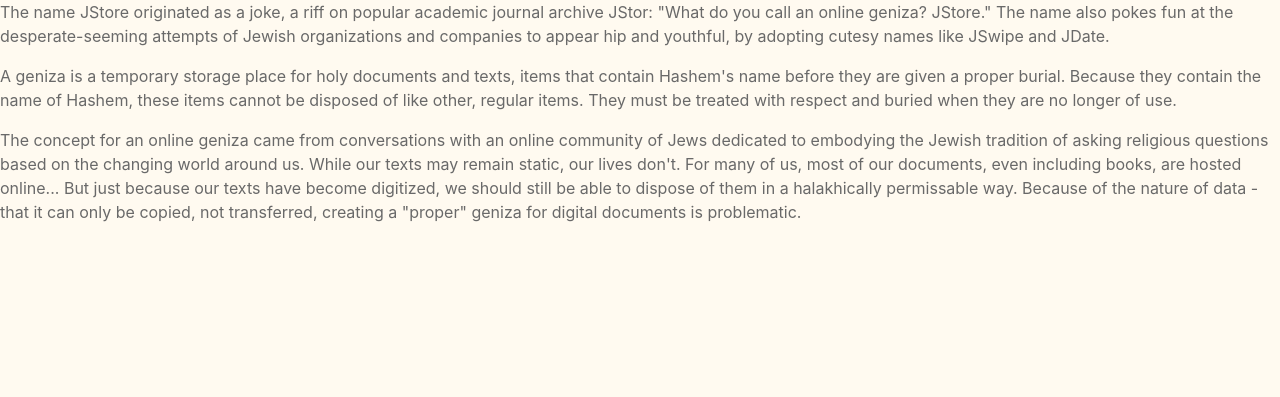
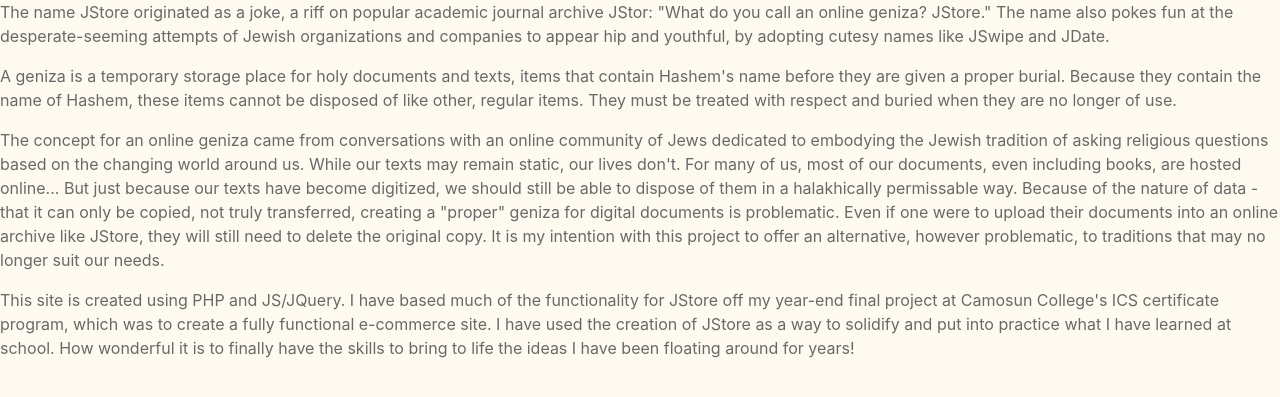
Before and after one commit to tevyecowan/j_store, a PHP site: page /about.php in a window 1280 px wide. Shown: the part 88-485 px from the top of the page. Run offline with PHP 8.4, Linux system fonts and the light colour scheme.

Commit message:
finish about writing, still need to format

```diff
--- a/about.php
+++ b/about.php
@@ -40,8 +40,17 @@ The concept for an online geniza came from conversations with an online communit
 embodying the Jewish tradition of asking religious questions based on the changing world around us.
 While our texts may remain static, our lives don't. For many of us, most of our documents, even including
 books, are hosted online... But just because our texts have become digitized, we should still be able
-to dispose of them in a halakhically permissable way. Because of the nature of data - that it can only be copied, not transferred,
-creating a "proper" geniza for digital documents is problematic.
+to dispose of them in a halakhically permissable way. Because of the nature of data - that it can only be copied, not truly transferred,
+creating a "proper" geniza for digital documents is problematic. Even if one were to upload their documents
+into an online archive like JStore, they will still need to delete the original copy. It is my intention with this project
+to offer an alternative, however problematic, to traditions that may no longer suit our needs.
+</p>
+
+<p>
+This site is created using PHP and JS/JQuery. I have based much of the functionality for JStore
+off my year-end final project at Camosun College's ICS certificate program, which was to create a fully functional e-commerce
+site. I have used the creation of JStore as a way to solidify and put into practice what I have learned at school. How wonderful
+it is to finally have the skills to bring to life the ideas I have been floating around for years!
 </p>
 
 <!-- 					SCRIPTS					-->
```
